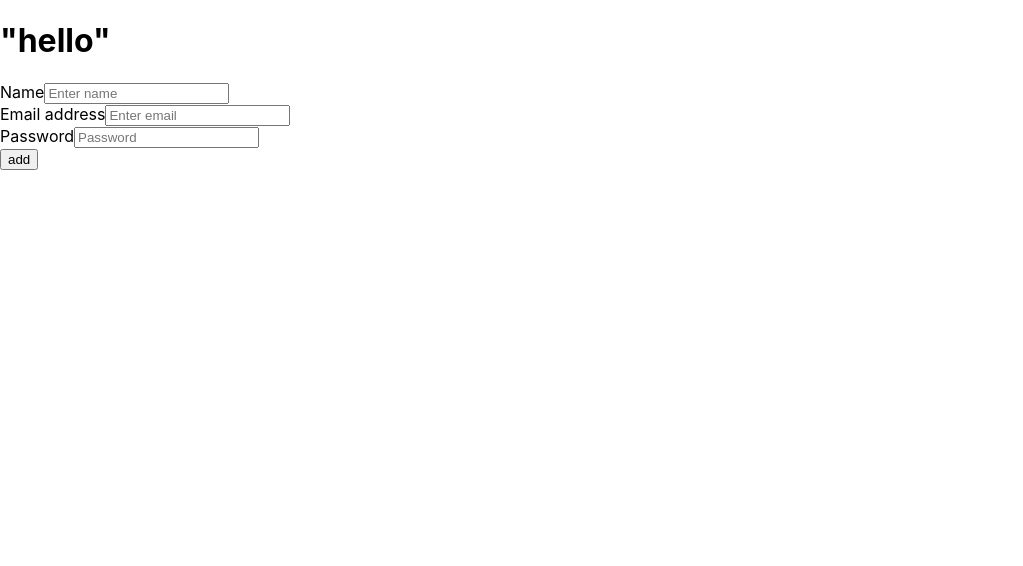
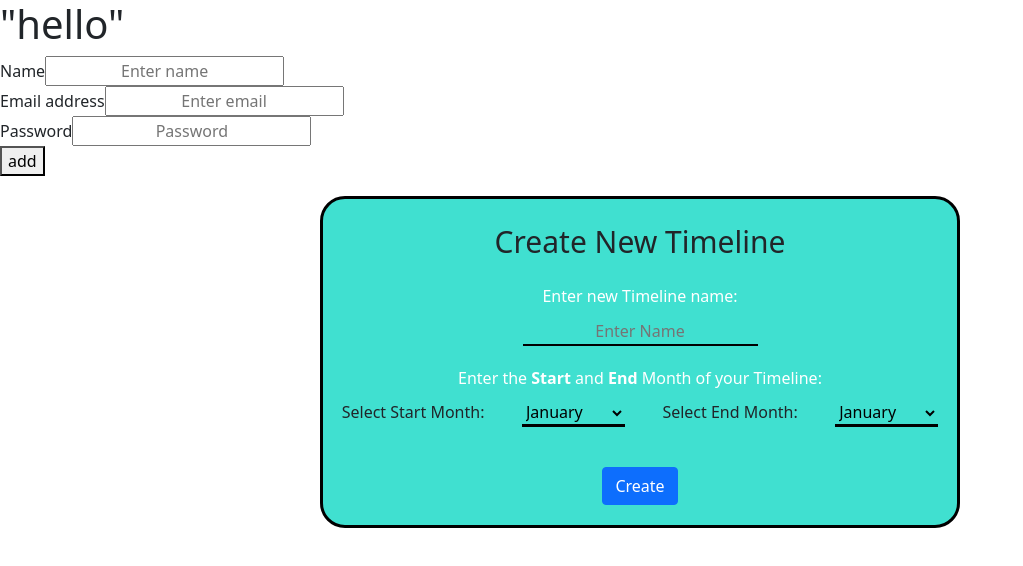
Before and after one commit to Overseer009/final_project, a React (Create React App) app in the folder frontend/: page / in a window 1280 px wide. Shown: the top 566 px of the page, without its empty margins (0-1023 px from the left). Built offline with nearby package versions, Linux system fonts and the light colour scheme; no server answers.

Commit message:
complete the new Timeline Card for now (with css)

```diff
--- a/frontend/package.json
+++ b/frontend/package.json
@@ -7,12 +7,12 @@
     "@testing-library/react": "^11.2.7",
     "@testing-library/user-event": "^12.8.3",
     "axios": "^0.21.1",
+    "bootstrap": "^5.0.2",
     "react": "^17.0.2",
     "react-dom": "^17.0.2",
     "react-scripts": "4.0.3",
     "web-vitals": "^1.1.2"
   },
-
   "proxy": "http://localhost:3002",
   "scripts": {
     "start": "react-scripts start",
--- a/frontend/src/App.js
+++ b/frontend/src/App.js
@@ -2,6 +2,7 @@ import './App.css';
 import { useEffect, useState } from 'react';
 import axios from 'axios';
 import Form from './components/Form'
+import TimelineCard from './components/Cards/TimelineCard';
 
 
 
@@ -52,6 +53,9 @@ function App() {
           registerUser={registerUser}
         />
       </div>
+      <div>
+        <TimelineCard />
+      </div>
     </main>
   );
 }
--- /dev/null
+++ b/frontend/src/components/Cards/TimelineCard.jsx
@@ -0,0 +1,68 @@
+import react from 'react';
+import './styles.css';
+
+
+const TimelineCard = function () {
+
+
+  return (
+
+
+    <section className="card">
+      <div className="content">
+        <div className='title'>
+          <span id='title'>Create New Timeline</span>
+        </div>
+        <div className="note">
+          <span>Enter new Timeline name:</span>
+        </div>
+        <div className="enterName">
+          <input className="name" type="text" placeholder="Enter Name" />
+        </div>
+        <div className="note">
+          <span>Enter the <strong>Start</strong> and <strong>End</strong> Month of your Timeline:</span>
+        </div>
+        <div className="scale">
+          <label for='end'>Select Start Month:</label>
+          <select className="months" name="start">
+            <option value="1">January</option>
+            <option value="2">February</option>
+            <option value="3">March</option>
+            <option value="4">April</option>
+            <option value="5">May</option>
+            <option value="6">June</option>
+            <option value="7">July</option>
+            <option value="8">August</option>
+            <option value="9">September</option>
+            <option value="10">October</option>
+            <option value="11">November</option>
+            <option value="12">December</option>
+          </select>
+          <label for='end'>Select End Month:</label>
+          <select className="months" name="end">
+            <option value="1">January</option>
+            <option value="2">February</option>
+            <option value="3">March</option>
+            <option value="4">April</option>
+            <option value="5">May</option>
+            <option value="6">June</option>
+            <option value="7">July</option>
+            <option value="8">August</option>
+            <option value="9">September</option>
+            <option value="10">October</option>
+            <option value="11">November</option>
+            <option value="12">December</option>
+          </select>
+        </div>
+        <div className="button">
+          <button type="button" class="btn btn-primary">Create</button>
+        </div>
+      </div>
+    </section>
+
+
+
+  )
+}
+
+export default TimelineCard;
--- /dev/null
+++ b/frontend/src/components/Cards/styles.css
@@ -0,0 +1,74 @@
+
+
+.card {
+  display: flex;
+  flex-direction: column;
+  margin-top: 20px;
+  margin-left: 25%;
+  border: solid black 3px !important;
+  border-radius: 25px !important;
+  width: 50%;
+  background-color: turquoise !important;
+}
+
+.title {
+  text-align: center;
+  margin-bottom: 20px;
+
+}
+
+#title {
+  font-size: 30px;
+}
+
+.content{
+  padding-top: 20px
+}
+
+.enterName{
+  display: flex;
+  justify-content: center;
+  padding-bottom: 20px;
+}
+
+.name{
+  border: transparent;
+  background-color: inherit ;
+  border-bottom: solid black 2px;
+}
+
+input {
+  text-align: center;
+}
+
+.name:focus{
+  outline: none;
+}
+
+.note {
+  text-align: center;
+  margin-bottom: 10px;
+  color: rgb(255, 255, 255);
+}
+
+.scale{
+  display: flex;
+  justify-content: space-around;
+}
+
+.months {
+  border: none;
+  background-color: inherit;
+  border-bottom: solid black 3px;
+}
+
+.months:focus{
+  outline: none;
+}
+
+.button {
+  margin-top: 40px;
+  margin-bottom: 20px;
+  display: flex;
+  justify-content: center;
+}
--- a/frontend/src/index.js
+++ b/frontend/src/index.js
@@ -3,6 +3,7 @@ import ReactDOM from 'react-dom';
 import './index.css';
 import App from './App';
 import reportWebVitals from './reportWebVitals';
+import 'bootstrap/dist/css/bootstrap.min.css';
 
 ReactDOM.render(
   <React.StrictMode>
```
Also changed, not shown: frontend/src/components/Cards/InstanceCard.jsx (added, +13 -0 lines), 1 other file (tests, documents, lock files or other folders).
